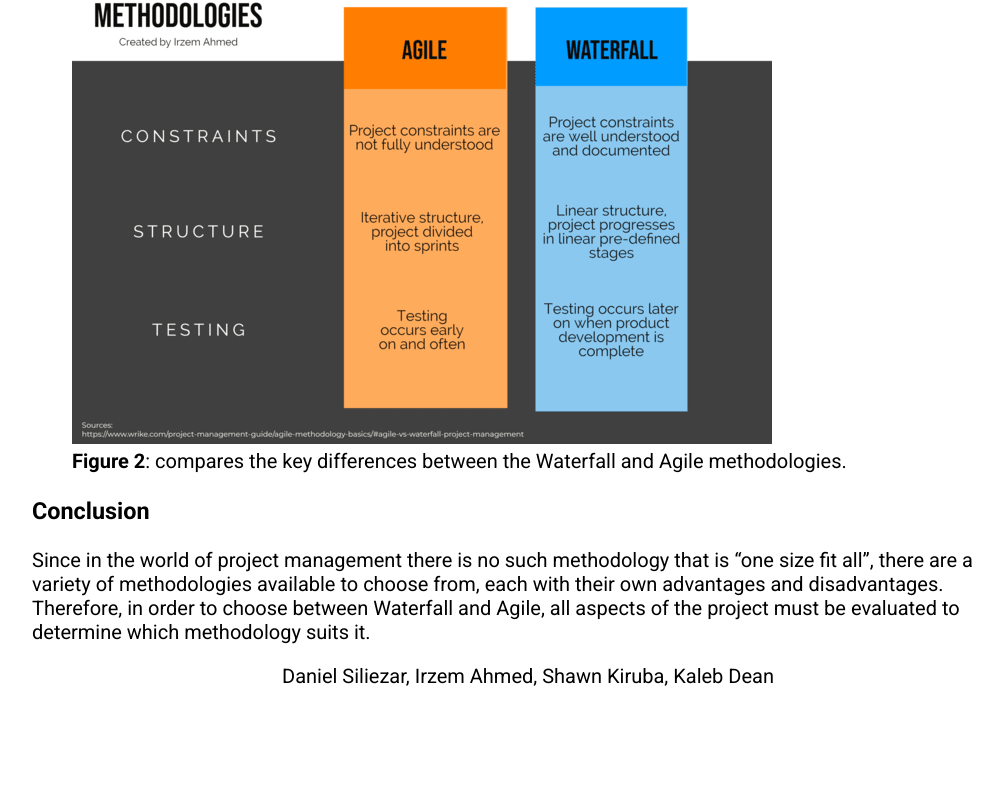
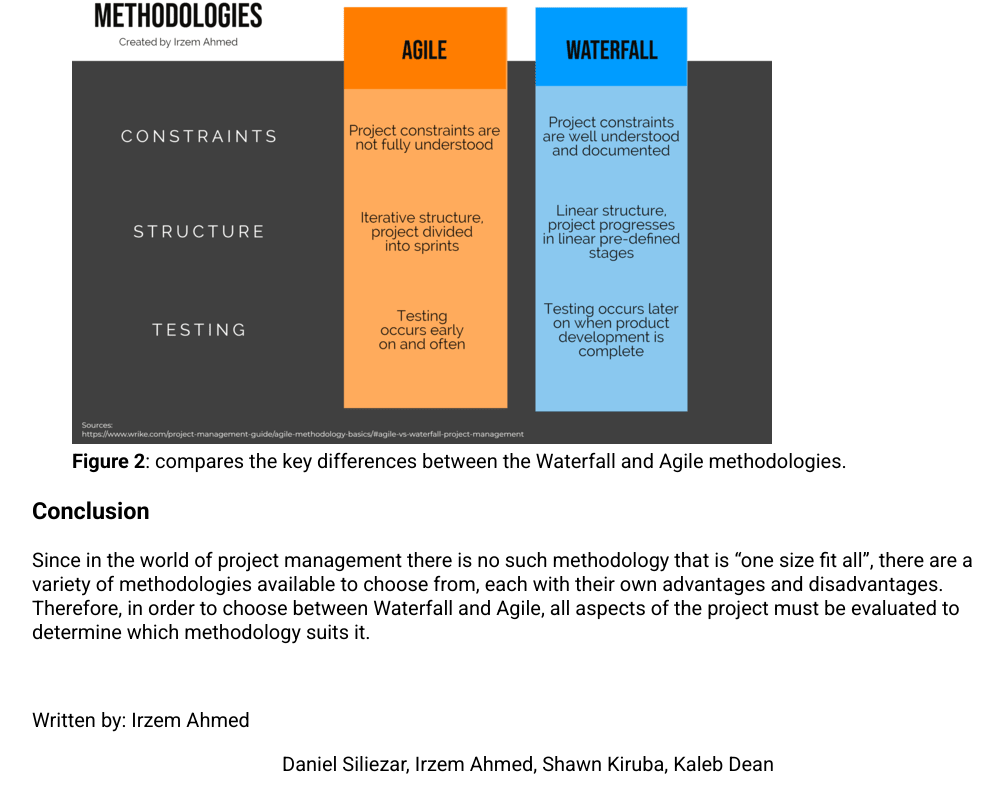
Before and after one commit to KalebWithAK/it-project-management, a plain HTML site: page pages/agile-vs-waterfall.html in a window 1280 px wide. Shown: the part 3252-4052 px from the top of the page, without its empty margins (112-1115 px from the left). Before the commit the page ends 3964 px from the top, so only its background shows below. Drawn offline with Linux system fonts and the light colour scheme; a script that the page names is missing.

Commit message:
Update agile-vs-waterfall.html

```diff
--- a/pages/agile-vs-waterfall.html
+++ b/pages/agile-vs-waterfall.html
@@ -152,6 +152,9 @@
             Therefore, in order to choose between Waterfall and Agile, all aspects of the project must be evaluated to
             determine which methodology suits it.</p>
 
+        <br>
+        <p>Written by: Irzem Ahmed</p>
+
     </main>
 
     <footer>
```
